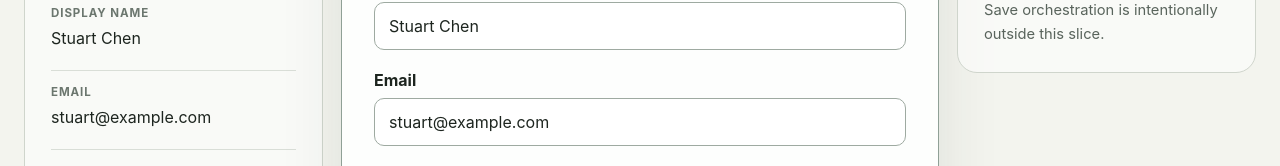
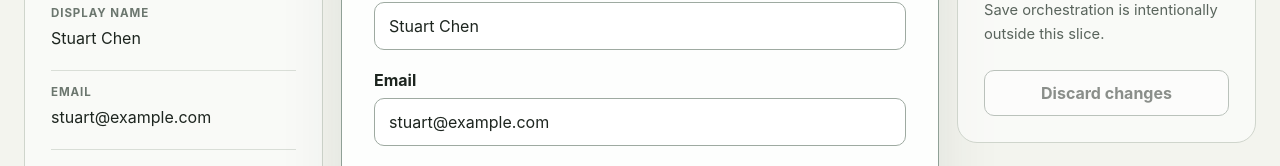
Before and after one commit to stuartchendev/7-day-frontend-production-sprint, a React (Vite) app: page /day-2 in a window 1280 px wide. Shown: the part 527-693 px from the top of the page. Built offline with nearby package versions, Linux system fonts and the light colour scheme.

Commit message:
feat(day-2): add draft discard flow

```diff
--- a/src/app/app.css
+++ b/src/app/app.css
@@ -1178,6 +1178,33 @@ h1 {
   font-weight: 700;
 }
 
+.discard-button {
+  width: 100%;
+  margin-top: 24px;
+  padding: 12px 14px;
+  border: 1px solid #7d8b81;
+  border-radius: 10px;
+  background: #ffffff;
+  color: inherit;
+  font: inherit;
+  font-weight: 700;
+  cursor: pointer;
+}
+
+.discard-button:hover:not(:disabled) {
+  border-color: #1d251f;
+}
+
+.discard-button:focus-visible {
+  outline: 3px solid #1d251f;
+  outline-offset: 3px;
+}
+
+.discard-button:disabled {
+  cursor: not-allowed;
+  opacity: 0.5;
+}
+
 @media (max-width: 960px) {
   .profile-workspace__panels {
     grid-template-columns: minmax(0, 2fr) minmax(240px, 1fr);
--- a/src/days/day-2/DayTwoPage.tsx
+++ b/src/days/day-2/DayTwoPage.tsx
@@ -17,6 +17,7 @@ type ProfileDraftFormProps = {
 
 type SaveStatusPanelProps = {
   isDirty: boolean
+  onDiscard: () => void
 }
 
 const initialProfile: Profile = {
@@ -109,7 +110,7 @@ function ProfileDraftForm({ profile, onFieldChange }: ProfileDraftFormProps) {
   )
 }
 
-function SaveStatusPanel({ isDirty }: SaveStatusPanelProps) {
+function SaveStatusPanel({ isDirty, onDiscard }: SaveStatusPanelProps) {
   return (
     <section
       className="profile-panel profile-panel--save"
@@ -126,6 +127,14 @@ function SaveStatusPanel({ isDirty }: SaveStatusPanelProps) {
       <p className="profile-panel__description">
         Save orchestration is intentionally outside this slice.
       </p>
+      <button
+        className="discard-button"
+        type="button"
+        onClick={onDiscard}
+        disabled={!isDirty}
+      >
+        Discard changes
+      </button>
     </section>
   )
 }
@@ -148,6 +157,10 @@ export function DayTwoPage() {
     }))
   }
 
+  function discardDraft() {
+    setDraftProfile({ ...serverProfile })
+  }
+
   return (
     <main className="profile-workspace">
       <header className="profile-workspace__header">
@@ -165,7 +178,7 @@ export function DayTwoPage() {
           profile={draftProfile}
           onFieldChange={updateDraftField}
         />
-        <SaveStatusPanel isDirty={isDirty} />
+        <SaveStatusPanel isDirty={isDirty} onDiscard={discardDraft} />
       </div>
     </main>
   )
```
Also changed, not shown: 1 other file (tests, documents, lock files or other folders).
